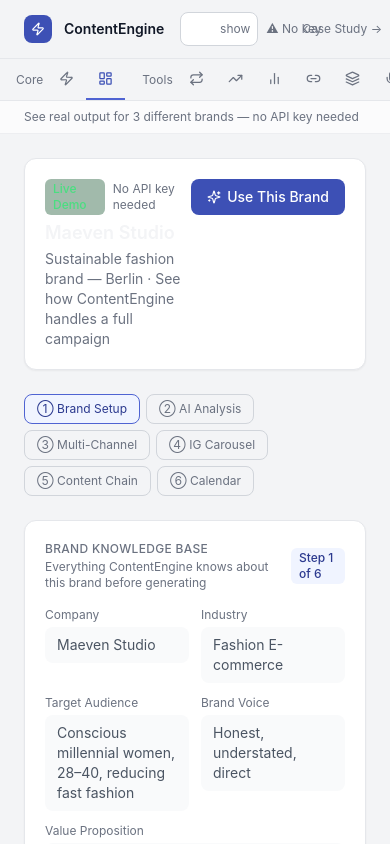
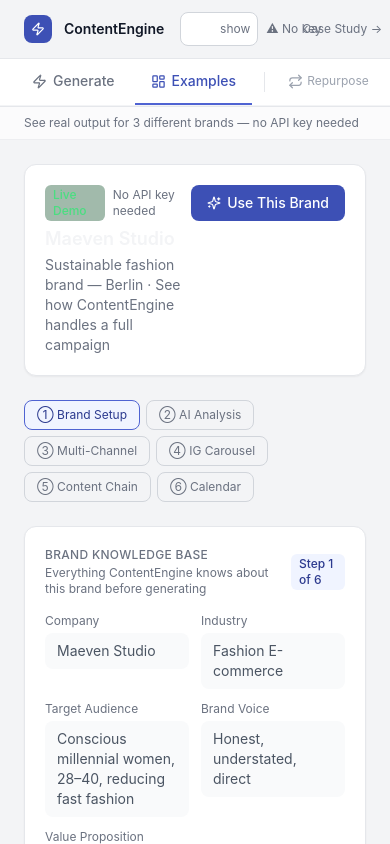
Before and after one commit to AtaOku/contentengine-v6, a React (Vite) app: page / in a window 390 px wide. Both pictures are taken after a click on the button "View Examples — No API Key Needed". Shown: the top 844 px of the page. Built offline with nearby package versions, Linux system fonts and the light colour scheme.

Commit message:
IG carousel phone mockup + tab bar redesign

```diff
--- a/src/App.tsx
+++ b/src/App.tsx
@@ -812,27 +812,54 @@
             </div>
           </div>
 
-          {/* Carousel slide */}
-          {(() => {
-            const slide = MAEVEN_CAROUSEL[activeSlide];
-            return (
-              <div className={`rounded-2xl bg-gradient-to-br ${slide.color} p-8 min-h-64 flex flex-col justify-between relative overflow-hidden`}>
-                <div className="absolute top-0 right-0 w-32 h-32 rounded-full bg-white/5 -translate-y-8 translate-x-8" />
-                <div className="absolute bottom-0 left-0 w-24 h-24 rounded-full bg-white/5 translate-y-6 -translate-x-6" />
-                <div>
-                  <span className="text-xs text-white/50 uppercase tracking-widest">{slide.type} · {slide.slide}/{MAEVEN_CAROUSEL.length}</span>
+          {/* IG Phone Mockup */}
+          <div className="flex justify-center">
+            <div className="w-72 bg-white rounded-3xl shadow-2xl overflow-hidden border border-gray-200">
+              {/* IG header */}
+              <div className="px-3 py-2 flex items-center gap-2 border-b border-gray-100">
+                <div className="w-7 h-7 rounded-full bg-gradient-to-br from-purple-500 via-pink-500 to-orange-400 flex items-center justify-center text-white text-xs font-bold">M</div>
+                <div className="flex-1">
+                  <p className="text-xs font-semibold text-gray-900">maeven.studio</p>
                 </div>
-                <div>
-                  <p className="text-2xl font-bold text-white leading-tight mb-3 whitespace-pre-line">{slide.headline}</p>
-                  <p className="text-sm text-white/70 leading-relaxed whitespace-pre-line">{slide.body}</p>
+                <span className="text-gray-400 text-lg">···</span>
+              </div>
+
+              {/* Square slide 1:1 */}
+              {(() => {
+                const slide = MAEVEN_CAROUSEL[activeSlide];
+                return (
+                  <div className={`aspect-square bg-gradient-to-br ${slide.color} flex flex-col justify-between p-6 relative overflow-hidden`}>
+                    <div className="absolute top-0 right-0 w-24 h-24 rounded-full bg-white/5 -translate-y-6 translate-x-6" />
+                    <div className="absolute bottom-0 left-0 w-20 h-20 rounded-full bg-white/5 translate-y-4 -translate-x-4" />
+                    <span className="text-xs text-white/50 uppercase tracking-widest">{slide.type}</span>
+                    <div>
+                      <p className="text-xl font-bold text-white leading-tight mb-2 whitespace-pre-line">{slide.headline}</p>
+                      <p className="text-xs text-white/70 leading-relaxed whitespace-pre-line">{slide.body}</p>
+                    </div>
+                    <div className="flex items-center justify-between">
+                      <span className="text-xs text-white/40">@maeven.studio</span>
+                      <div className="flex gap-1">
+                        {MAEVEN_CAROUSEL.map((_, i) => (
+                          <button key={i} onClick={() => setActiveSlide(i)}
+                            className={`rounded-full transition-all ${activeSlide === i ? 'bg-white w-3 h-1.5' : 'bg-white/30 w-1.5 h-1.5'}`} />
+                        ))}
+                      </div>
+                    </div>
+                  </div>
+                );
+              })()}
+
+              {/* IG footer */}
+              <div className="px-3 py-2">
+                <div className="flex items-center justify-between mb-1.5">
+                  <div className="flex gap-3 text-lg">❤️ 💬 ✈️</div>
+                  <span className="text-lg">🔖</span>
                 </div>
-                <div className="flex items-center justify-between">
-                  <span className="text-xs text-white/40">@maeven.studio</span>
-                  <span className="text-xs text-white/40">{slide.slide} / {MAEVEN_CAROUSEL.length}</span>
-                </div>
-              </div>
-            );
-          })()}
+                <p className="text-xs font-semibold text-gray-900">1,247 likes</p>
+                <p className="text-xs text-gray-600 mt-0.5"><span className="font-semibold">maeven.studio</span> Swipe to see our data →</p>
+              </div>
+            </div>
+          </div>
 
           {/* Nav */}
           <div className="flex gap-2">
@@ -1784,19 +1811,26 @@
       </header>
 
       {/* Tab bar */}
-      <nav className="border-b border-gray-200 px-4 flex items-center overflow-x-auto">
-        {groups.map((group, gi) => (
-          <div key={group} className="flex items-center flex-shrink-0">
-            {gi > 0 && <div className="w-px h-4 bg-gray-100 mx-2" />}
-            <span className="text-xs text-gray-500 pr-1">{group}</span>
-            {TABS.filter(t => t.group === group).map(t => (
+      <nav className="border-b border-gray-200 bg-white">
+        {/* Core tabs — prominent */}
+        <div className="px-4 flex items-center gap-1 border-b border-gray-100">
+          {TABS.filter(t => t.group === 'Core').map(t => (
+            <button key={t.id} onClick={() => setTab(t.id)}
+              className={`flex items-center gap-1.5 px-4 py-3 text-sm border-b-2 transition-colors font-medium ${tab === t.id ? 'border-brand-500 text-brand-600' : 'border-transparent text-gray-500 hover:text-gray-700'}`}>
+              {t.icon}{t.label}
+            </button>
+          ))}
+          <div className="w-px h-5 bg-gray-200 mx-2" />
+          {/* Tools inline */}
+          <div className="flex items-center gap-0.5 overflow-x-auto">
+            {TABS.filter(t => t.group !== 'Core').map(t => (
               <button key={t.id} onClick={() => setTab(t.id)}
-                className={`flex items-center gap-1.5 px-3 py-3 text-xs border-b-2 transition-colors whitespace-nowrap ${tab === t.id ? 'border-brand-500 text-brand-600 font-medium' : 'border-transparent text-gray-500 hover:text-gray-600'}`}>
-                {t.icon}<span className="hidden sm:inline">{t.label}</span>
+                className={`flex items-center gap-1 px-3 py-3 text-xs border-b-2 transition-colors whitespace-nowrap ${tab === t.id ? 'border-brand-500 text-brand-600 font-medium' : 'border-transparent text-gray-400 hover:text-gray-600'}`}>
+                {t.icon}<span>{t.label}</span>
               </button>
             ))}
           </div>
-        ))}
+        </div>
       </nav>
 
       {/* Tab description banner */}
```
